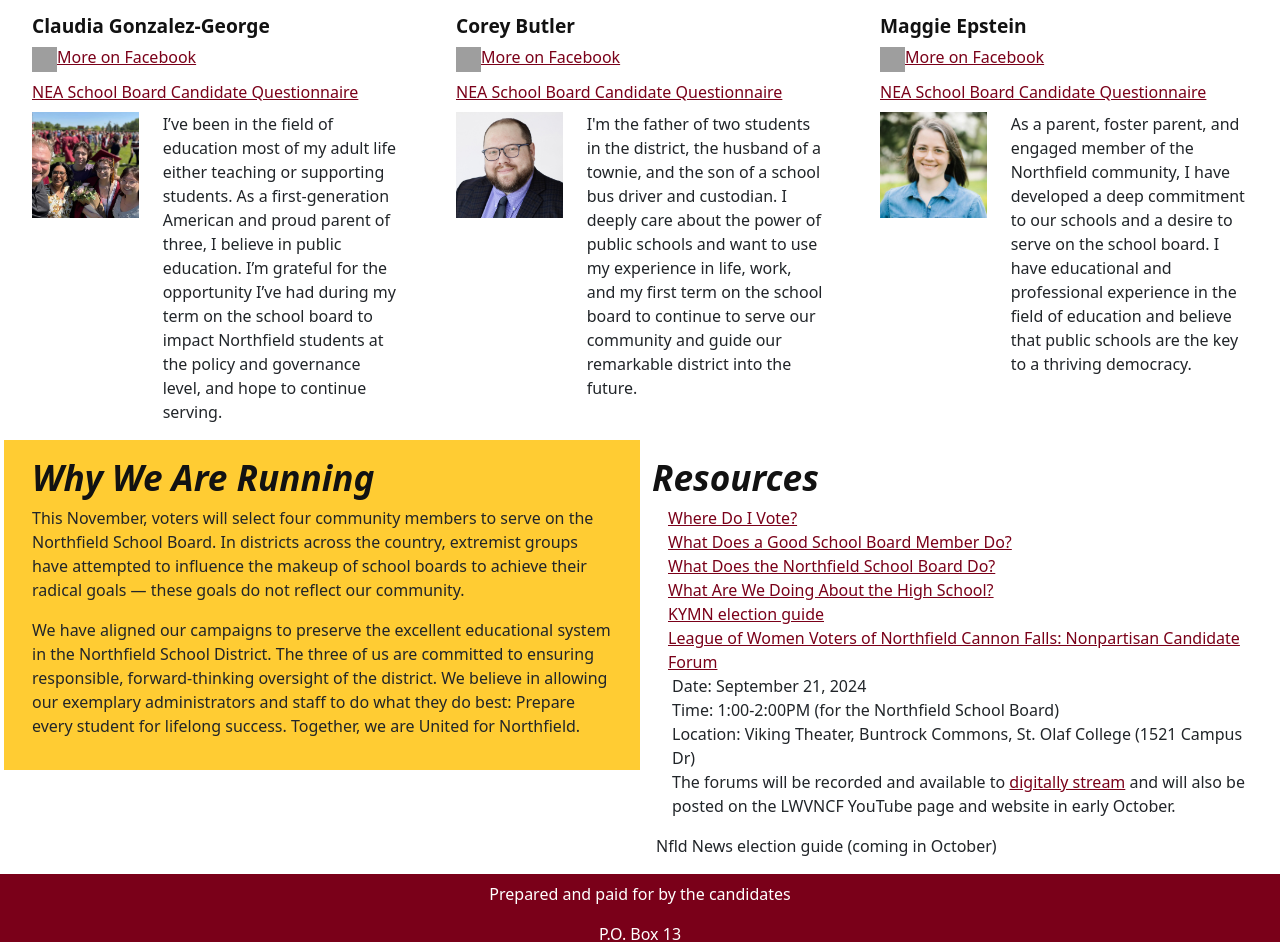
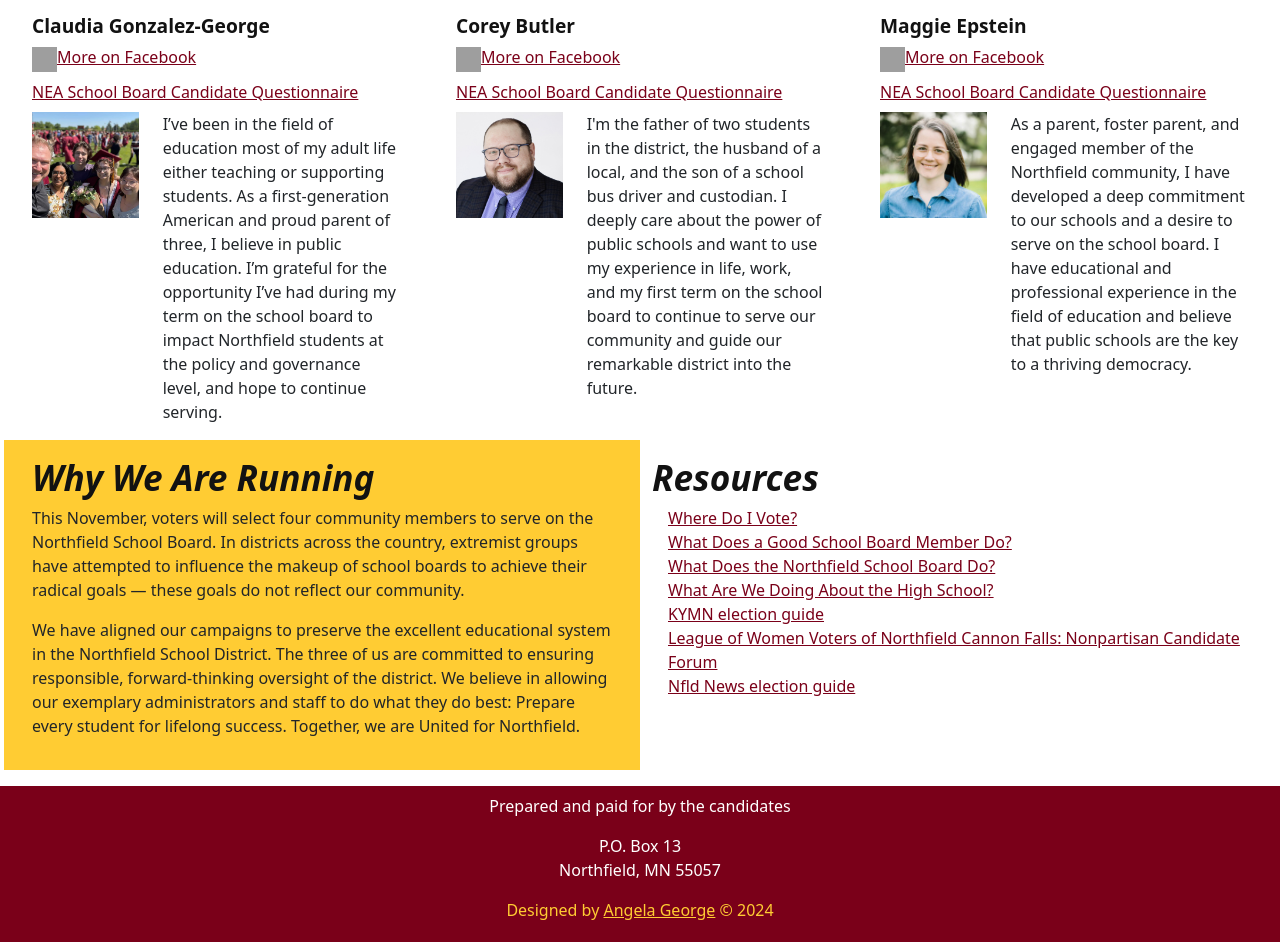
Before and after one commit to Angela-Mari/nfldschoolboard, a React (Vite) app: page / in a window 1280 px wide. Shown: the part 277-1219 px from the top of the page. Built offline with nearby package versions, Linux system fonts and the light colour scheme; grey boxes are pictures that could not be loaded.

Commit message:
update link and bio

```diff
--- a/src/App.jsx
+++ b/src/App.jsx
@@ -18,7 +18,7 @@ function App() {
     },
     candidate2: {
       name: "Corey Butler",
-      bio: "I'm the father of two students in the district, the husband of a townie, and the son of a school bus driver and custodian. I deeply care about the power of public schools and want to use my experience in life, work, and my first term on the school board to continue to serve our community and guide our remarkable district into the future.",
+      bio: "I'm the father of two students in the district, the husband of a local, and the son of a school bus driver and custodian. I deeply care about the power of public schools and want to use my experience in life, work, and my first term on the school board to continue to serve our community and guide our remarkable district into the future.",
       photo: '/assets/corey.jpg',
       fblink: "https://www.facebook.com/CoreyforNorthfieldSchools",
       sbquestionlink:"https://drive.google.com/file/d/1dUTSmo3Rrph_P-oah1o-dimWGDnIEzlt/view?usp=sharingCorey"
@@ -97,17 +97,10 @@ function App() {
         <a href="https://kymnradio.net/2024/09/14/meet-the-candidates-for-northfield-school-board-2/ ">KYMN election guide</a>
         </Row>
         <Row style={{paddingLeft:"1rem"}}>
-        <a href="https://lwvnorthfieldmn.org/2024/08/05/event-9-21-24-candidate-forums/">League of Women Voters of Northfield Cannon Falls: Nonpartisan Candidate Forum</a>
-        <p style={{paddingLeft:"1rem"}}>
-          Date: September 21, 2024 <br/>
-          Time: 1:00-2:00PM (for the Northfield School Board) <br/>
-          Location: Viking Theater, Buntrock Commons, St. Olaf College (1521 Campus Dr)<br/>
-          The forums will be recorded and available to <a href="https://www.stolaf.edu/multimedia/play/?e=4865">digitally stream</a> and will also be posted on the LWVNCF YouTube page and website in early October.
-
-        </p>
+        <a href="https://www.stolaf.edu/multimedia/play/?e=4865&t=183m20s">League of Women Voters of Northfield Cannon Falls: Nonpartisan Candidate Forum</a>
         </Row>
         <Row style={{paddingLeft:"1rem"}}>
-          Nfld News election guide (coming in October)
+        <a href="https://www.southernminn.com/northfield_news/news/where-do-the-candidates-stand-northfield-school-board/article_ac2b00c2-8026-11ef-b1f8-5b8c2c47ddaf.html">Nfld News election guide</a>
         </Row>
       </Col>
 
```
